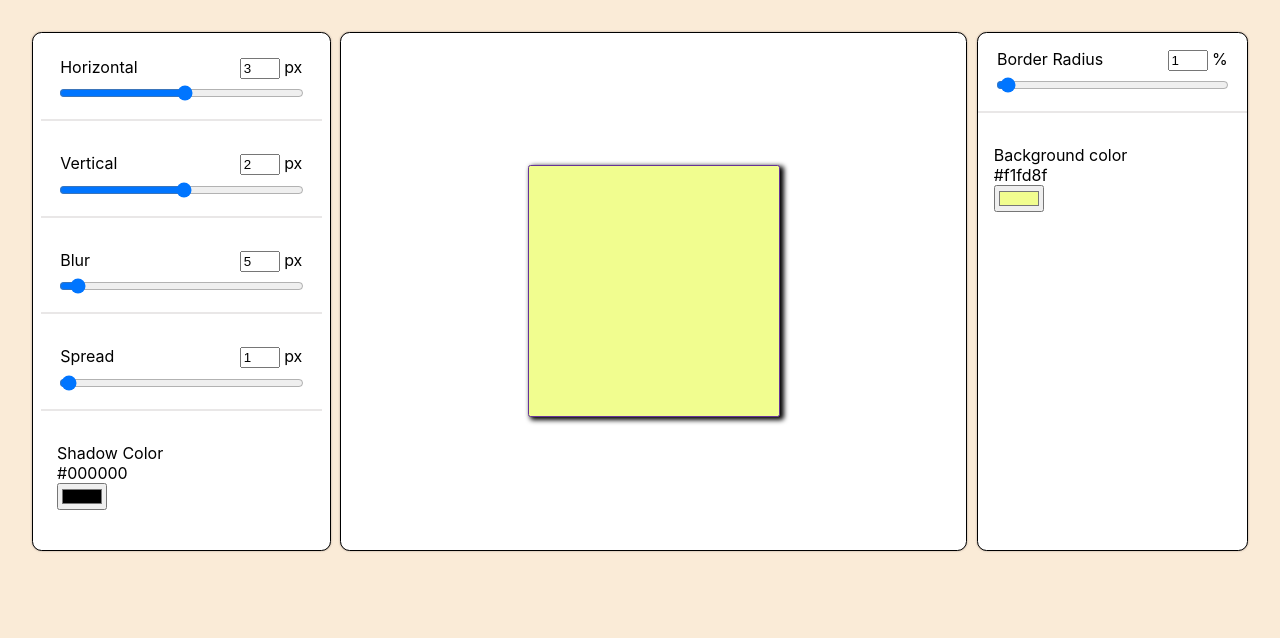
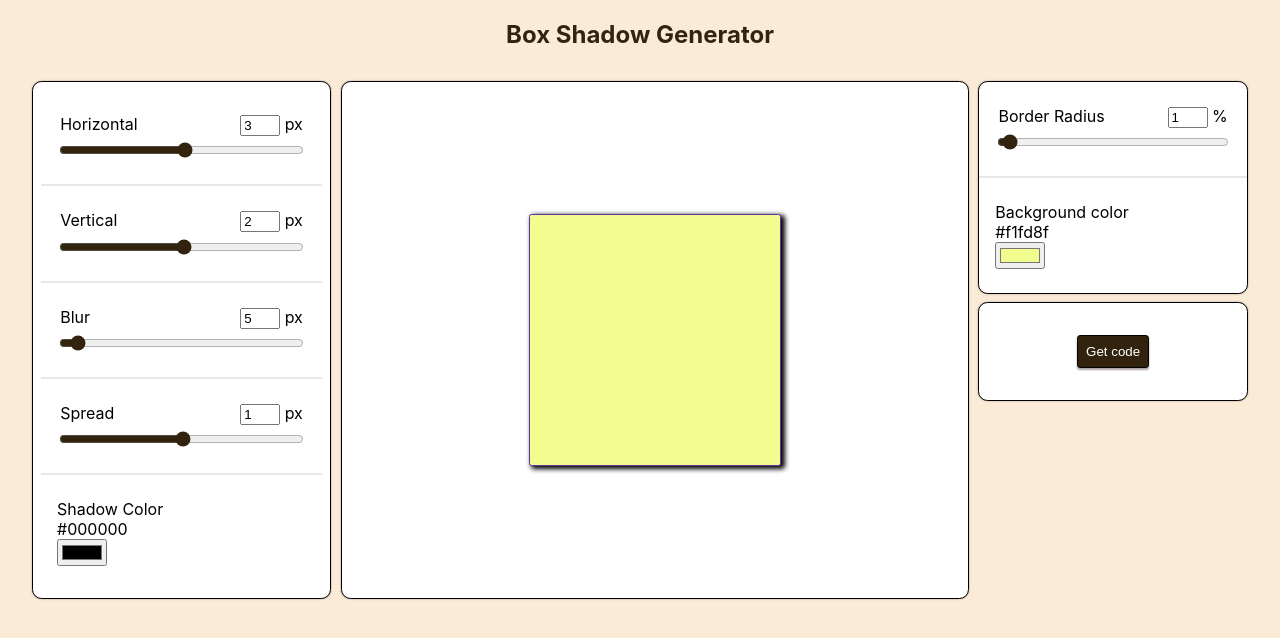
Before and after one commit to jkpatil211/box-generator, a React (Create React App) app: page / in a window 1280 px wide. Shown: the top 638 px of the page. Built offline with nearby package versions, Linux system fonts and the light colour scheme.

Commit message:
Added copy code functionality

```diff
--- a/public/index.html
+++ b/public/index.html
@@ -2,7 +2,7 @@
 <html lang="en">
   <head>
     <meta charset="utf-8" />
-    <link rel="icon" href="%PUBLIC_URL%/favicon.ico" />
+    <link rel="icon" href="%PUBLIC_URL%/hot-air-balloon.ico" />
     <meta name="viewport" content="width=device-width, initial-scale=1" />
     <meta name="theme-color" content="#000000" />
     <meta
--- a/src/App.js
+++ b/src/App.js
@@ -7,6 +7,7 @@ import BoxShadowGenerator from './components/BoxShadowGenerator/BoxShadowGenerat
 function App() {
   return (
     <div className="App">
+
       <div style={{width: "100%"}}>
         {/* <Slider infinite={true} /> */}
         <BoxShadowGenerator />
--- a/src/components/BoxShadowGenerator/BoxShadowGenerator.css
+++ b/src/components/BoxShadowGenerator/BoxShadowGenerator.css
@@ -2,6 +2,13 @@
     display: flex;
     flex-direction: row;
 }
+
+.column-flex {
+    display: flex;
+    flex-direction: column;
+    gap: 0.5rem;
+}
+
 .generator-div {
     border: 1px solid #000000;
     background-color: #ffffff;
@@ -22,8 +29,7 @@
 .input-group {
     display: flex;
     flex-direction: column;
-    padding: 1rem;
-    margin-bottom: 1rem;
+    padding: 1.5rem 1rem;
 }
 
 .input-group label {
@@ -41,6 +47,7 @@
 input[type="range"] {
     accent-color: unset;
     margin-top: 0.4rem;
+    accent-color: #32230f;
 }
 
 .display {
@@ -82,3 +89,81 @@ input::-webkit-inner-spin-button {
 input[type=number] {
   -moz-appearance: textfield;
 }
+
+.get-code {
+    padding: 2rem;
+    text-align: center;
+}
+
+.btn {
+    padding: 0.5rem;
+    cursor: pointer;
+    border: 1px solid #000000;
+    background-color: #32230f;
+    color: white;
+    box-shadow: 0px 2px 2px 0px rgba(86, 68, 68 , 0.5);
+    border-radius: 0.2rem;
+}
+
+.btn:hover {
+    background-color: #ffffff;
+    color: #000000;
+}
+
+.overlay {
+    background-color: rgba(0, 0, 0 , 0.9);
+    position: absolute;
+    left: 0;
+    right: 0;
+    top: 0;
+    bottom: 0;
+}
+
+.popup {
+    position: absolute;
+    top: 50%;
+    left: 50%;
+    transform: translate(-50%, -50%);
+    min-width: 30%;
+    /* min-height: 30%; */
+    padding: 1.7rem;
+}
+
+.code pre {
+    padding: 1rem;
+    background-color: #1e1e1e;
+    font-size: 1rem;
+    color: #96a57a;
+    border-radius: 0.2rem;
+}
+
+.component-title {
+    color: #32230f;
+    margin-bottom: 0;
+    text-align: center;
+}
+
+.btn-disabled, .btn-disabled:hover {
+    background-color: #e9efef;
+    color: rgb(34, 33, 33);
+    border: 1px solid grey;
+    box-shadow: inset 0px 0px 1px 0px #000000;
+}
+
+.close-popup {
+    font-weight: bolder;
+    transform: rotate(45deg);
+    right: 1rem;
+    top: 0;
+    position: absolute;
+    font-size: xx-large;
+    cursor: pointer;
+}
+
+.styleAttribute {
+    color: #69bfe5;
+}
+
+.endline {
+    color: #ffffff;
+}
--- a/src/components/BoxShadowGenerator/BoxShadowGenerator.js
+++ b/src/components/BoxShadowGenerator/BoxShadowGenerator.js
@@ -2,6 +2,8 @@ import { useEffect, useState } from 'react'
 import './BoxShadowGenerator.css'
 import RangeInputGroup from './RangeInputGroup';
 import ColorInputGroup from './ColorInputGroup';
+import PopupBox from './PopupBox';
+import CodeModalContent from './CodeModalContent';
 
 export default function BoxShadowGenerator() {
 
@@ -12,6 +14,7 @@ export default function BoxShadowGenerator() {
     const [borderRadius, setBorderRadius] = useState(1);
     const [bgColor, setBgColor] = useState('#f1fd8f');
     const [shadowColor, setShadowColor] = useState('#000000');
+    const [showPopup, setShowPopup] = useState(false);
 
     const [boxShadow, setBoxShadow] = useState(() => `${horizontal}px ${verticle}px ${blurRadius}px ${spreadRadius}px #000000`)
 
@@ -19,14 +22,15 @@ export default function BoxShadowGenerator() {
         setBoxShadow(`${horizontal}px ${verticle}px ${blurRadius}px ${spreadRadius}px ${shadowColor}`)
     }, [horizontal, verticle, blurRadius, spreadRadius, shadowColor])
 
-
     return (
+        <>
+            <h2 className='component-title'>Box Shadow Generator</h2>
             <div className="shadow-generator">
                 <div className='generator-div controller'>
                     <RangeInputGroup label='Horizontal' value={horizontal} setValue={setHorizontal} min={-100} />
                     <RangeInputGroup label='Vertical' value={verticle} setValue={setVerticle} min={-100} />
                     <RangeInputGroup label='Blur' value={blurRadius} setValue={setBlurRadius} />
-                <RangeInputGroup label='Spread' value={spreadRadius} setValue={setSpreadRadius} />
+                    <RangeInputGroup label='Spread' value={spreadRadius} setValue={setSpreadRadius} min={-100} />
                     <ColorInputGroup label='Shadow Color' value={shadowColor} setValue={setShadowColor} />
                 </div>
                 <div className='generator-div display'>
@@ -37,12 +41,23 @@ export default function BoxShadowGenerator() {
                         }}>
                     </div>
                 </div>
-            <div className='generator-div div-properties'>
+                <div className='column-flex div-properties '>
+                    <div className='generator-div'>
                         <RangeInputGroup label='Border Radius' value={borderRadius} setValue={setBorderRadius}
                         min={0} max={50} unit='%' />
                         <ColorInputGroup label='Background color' value={bgColor} setValue={setBgColor} />
-
+                    </div>
+                    <div className='generator-div get-code'>
+                        <button className='btn' onClick={e => setShowPopup(true)}>Get code</button>
                     </div>
                 </div>
+            </div>
+            { showPopup &&
+                <PopupBox showHandler={setShowPopup}>
+                    <CodeModalContent boxShadow={boxShadow} borderRadius={borderRadius} />
+                </PopupBox>
+            }
+
+        </>
     )
 }
--- /dev/null
+++ b/src/components/BoxShadowGenerator/CodeModalContent.js
@@ -0,0 +1,28 @@
+import { useRef, useState } from "react";
+
+const COPY = "Copy";
+const COPIED = "Copied!";
+
+const CodeModalContent = ({boxShadow, borderRadius}) => {
+    const codeRef = useRef(null);
+    const [copied, setCopied] = useState(false);
+
+    const copyCode = () => {
+        console.log('clicked')
+        navigator.clipboard.writeText(codeRef.current.innerText);
+        setCopied(true)
+    }
+
+    return (
+        <div className="code">
+            <h3 style={{marginTop: "0.5rem"}}>Copy below code</h3>
+            <pre ref={codeRef}>
+                <span className="styleAttribute">box-shadow: </span>{boxShadow}<span className="endline">;</span><br />
+                <span className="styleAttribute">border-radius: </span>{borderRadius}%<span className="endline">;</span>
+            </pre>
+            <button className={"btn " + (copied ? "btn-disabled" : "")} disabled={copied} onClick={copyCode}>{copied ? COPIED : COPY}</button>
+        </div>
+    )
+}
+
+export default CodeModalContent;
--- /dev/null
+++ b/src/components/BoxShadowGenerator/PopupBox.js
@@ -0,0 +1,13 @@
+const PopupBox = ({showHandler, children}) => {
+    return (
+        <>
+            <div className="overlay" onClick={e => showHandler(false)}></div>
+            <div className="generator-div popup">
+                <span className="close-popup" onClick={e => showHandler(false)}>+</span>
+                {children}
+            </div>
+        </>
+    )
+}
+
+export default PopupBox;
```
Also changed, not shown: 1 other file (tests, documents, lock files or other folders). Lines whose indentation alone changed are shown as unchanged.
